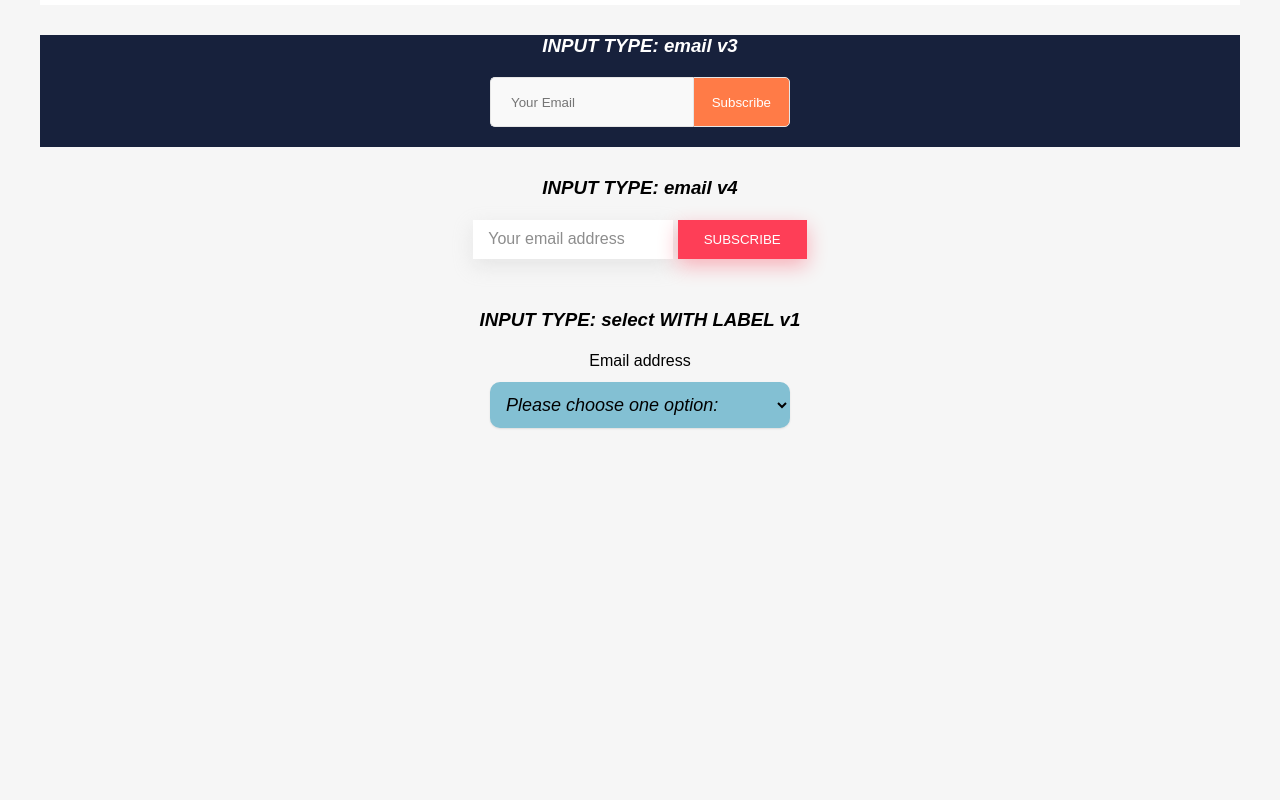
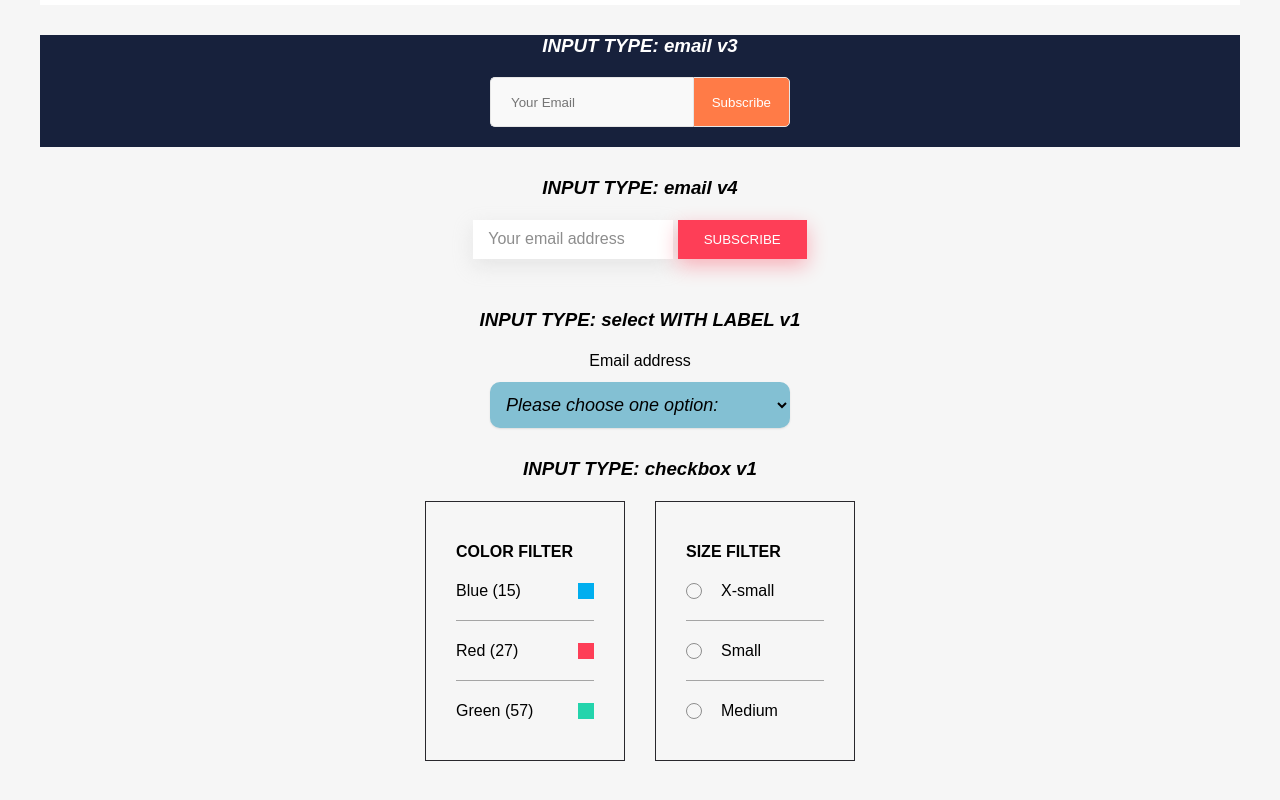
Before and after one commit to VladZyma/html-css-js_hints, a plain HTML site: page input/index.html in a window 1280 px wide. Shown: the part 432-1232 px from the top of the page. Before the commit the page ends 905 px from the top, so only its background shows below. Drawn offline with Linux system fonts and the light colour scheme.

Commit message:
add input type checkbox v1

```diff
--- a/input/index.html
+++ b/input/index.html
@@ -102,5 +102,68 @@
         </form>
       </div>
     </div>
+
+    <div class="container">
+      <div class="wrapper wrapper--flex">
+        <h3 class="title">INPUT TYPE: checkbox v1</h3>
+        <div class="filter">
+          <div class="filter__item filter-color">
+            <h4 class="filter__title">COLOR FILTER</h4>
+            <form class="filter-color__form" action="#">
+              <label class="filter-color__label">
+                <span class="filter-color__text">Blue (15)</span>
+                <div class="filter-color__box">
+                  <input class="filter-color__input" type="checkbox" />
+                  <span
+                    class="filter-color__checkbox filter-color__checkbox--blue"
+                  ></span>
+                </div>
+              </label>
+
+              <label class="filter-color__label">
+                <span class="filter-color__text">Red (27)</span>
+                <div class="filter-color__box">
+                  <input class="filter-color__input" type="checkbox" />
+                  <span
+                    class="filter-color__checkbox filter-color__checkbox--red"
+                  ></span>
+                </div>
+              </label>
+
+              <label class="filter-color__label">
+                <span class="filter-color__text">Green (57)</span>
+                <div class="filter-color__box">
+                  <input class="filter-color__input" type="checkbox" />
+                  <span
+                    class="filter-color__checkbox filter-color__checkbox--green"
+                  ></span>
+                </div>
+              </label>
+            </form>
+          </div>
+
+          <div class="filter__item filter-color">
+            <h4 class="filter__title">SIZE FILTER</h4>
+            <form class="filter-size__form" action="#">
+              <label class="filter-size__label">
+                <input class="filter-size__input" type="checkbox" />
+                <span class="filter-size__checkbox"></span>
+                <span class="filter-size__text">X-small</span>
+              </label>
+              <label class="filter-size__label">
+                <input class="filter-size__input" type="checkbox" />
+                <span class="filter-size__checkbox"></span>
+                <span class="filter-size__text">Small</span>
+              </label>
+              <label class="filter-size__label">
+                <input class="filter-size__input" type="checkbox" />
+                <span class="filter-size__checkbox"></span>
+                <span class="filter-size__text">Medium</span>
+              </label>
+            </form>
+          </div>
+        </div>
+      </div>
+    </div>
   </body>
 </html>
--- a/input/style.css
+++ b/input/style.css
@@ -265,3 +265,108 @@ INPUT TYPE SELECT
   outline: none;
   box-shadow: 0 0 0 0.4rem rgb(49, 219, 78);
 }
+
+/* ======================
+INPUT TYPE CHECKBOX
+======================*/
+.filter {
+  display: flex;
+  gap: 3rem;
+}
+.filter__item {
+  width: 20rem;
+  padding: 4rem 3rem;
+  border: 1px solid #29282d;
+}
+.filter__title {
+  margin-bottom: 2rem;
+  text-align: left;
+  text-transform: uppercase;
+}
+.filter-color__label {
+  padding-bottom: 2rem;
+  display: flex;
+  justify-content: space-between;
+
+  border-bottom: 1px solid #a5a5a5;
+  cursor: pointer;
+}
+.filter-color__label:last-child {
+  padding-bottom: 0;
+  border-bottom: none;
+}
+.filter-color__label + .filter-color__label {
+  padding-top: 2rem;
+}
+.filter-color__input {
+  /* reset default checkbox styles */
+  width: 1px;
+  height: 1px;
+  overflow: hidden;
+  clip: rect(0 0 0 0);
+  position: absolute;
+}
+.filter-color__input:checked + .filter-color__checkbox {
+  background-image: url('./check-on.svg');
+  background-repeat: no-repeat;
+  background-position: center;
+}
+.filter-color__checkbox {
+  position: absolute;
+  width: 16px;
+  height: 16px;
+  margin-left: -16px;
+  margin-top: 2px;
+}
+.filter-color__checkbox--blue {
+  background-color: #00aeef;
+}
+.filter-color__checkbox--red {
+  background-color: #fe3e57;
+}
+.filter-color__checkbox--green {
+  background-color: #24d4ac;
+}
+
+.filter-size__label {
+  padding-left: 3.5rem;
+  padding-bottom: 2rem;
+  display: flex;
+  justify-content: space-between;
+
+  border-bottom: 1px solid #a5a5a5;
+  cursor: pointer;
+}
+.filter-size__label + .filter-size__label {
+  padding-top: 2rem;
+}
+.filter-size__label:last-child {
+  border: none;
+  padding-bottom: 0;
+}
+.filter-size__input {
+  /* reset default checkbox styles */
+  width: 1px;
+  height: 1px;
+  overflow: hidden;
+  clip: rect(0 0 0 0);
+  position: absolute;
+}
+.filter-size__input:checked + .filter-size__checkbox {
+  border: 1px solid #fe3e57;
+  background-image: url('./check-size.svg');
+  background-repeat: no-repeat;
+  background-position: center;
+}
+.filter-size__input:checked ~ .filter-size__text {
+  color: #fe3e57;
+}
+.filter-size__checkbox {
+  position: absolute;
+  margin-left: -35px;
+  margin-top: 2px;
+  width: 16px;
+  height: 16px;
+  border: 1px solid #8d8d8d;
+  border-radius: 50%;
+}
```
Also changed, not shown: input/check-on.svg (added), input/check-size.svg (added).
